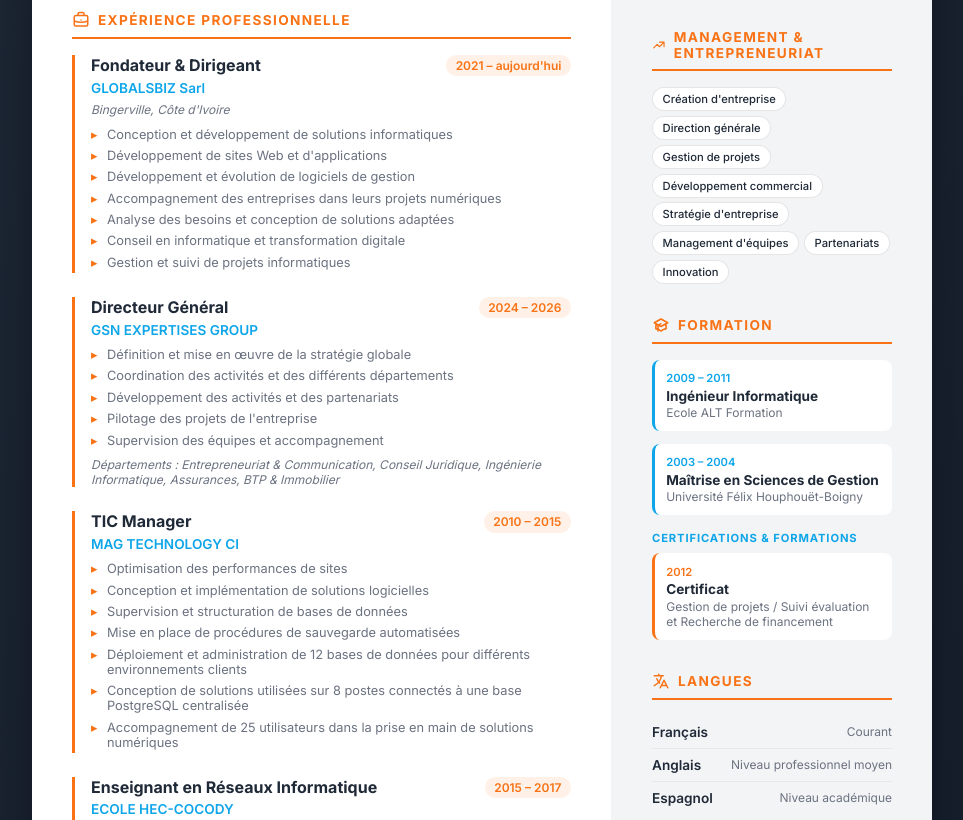
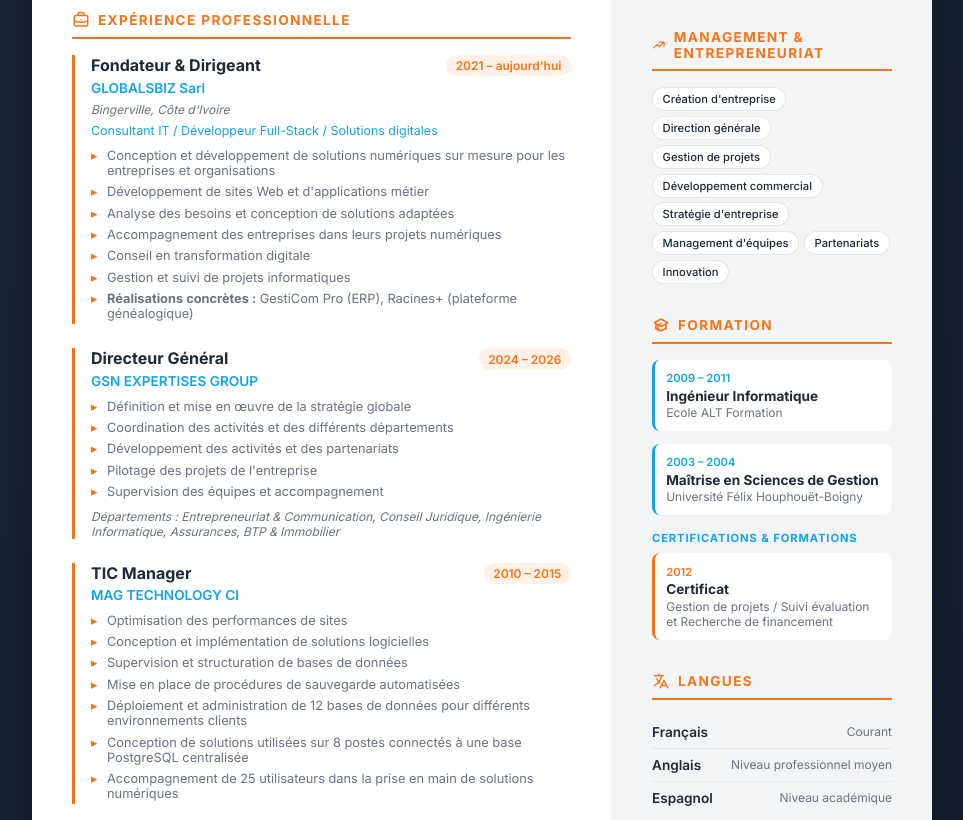
Before and after one commit to Pacousstar/CV-DIHI, a plain HTML site: page index.html in a window 1280 px wide. Shown: the part 726-1546 px from the top of the page, without its empty margins (158-1121 px from the left). Drawn offline with Linux system fonts and the light colour scheme.

Commit message:
GLOBALSBIZ: Consultant IT + réalisations + GestiCom Pro lié

```diff
--- a/index.html
+++ b/index.html
@@ -471,14 +471,15 @@
                         </div>
                         <div class="experience-company">GLOBALSBIZ Sarl</div>
                         <div class="experience-location">Bingerville, Côte d'Ivoire</div>
+                        <div style="font-size: 0.78rem; color: var(--accent); margin-bottom: 0.4rem;">Consultant IT / Développeur Full-Stack / Solutions digitales</div>
                         <ul class="experience-list">
-                            <li>Conception et développement de solutions informatiques</li>
-                            <li>Développement de sites Web et d'applications</li>
-                            <li>Développement et évolution de logiciels de gestion</li>
+                            <li>Conception et développement de solutions numériques sur mesure pour les entreprises et organisations</li>
+                            <li>Développement de sites Web et d'applications métier</li>
+                            <li>Analyse des besoins et conception de solutions adaptées</li>
                             <li>Accompagnement des entreprises dans leurs projets numériques</li>
-                            <li>Analyse des besoins et conception de solutions adaptées</li>
-                            <li>Conseil en informatique et transformation digitale</li>
+                            <li>Conseil en transformation digitale</li>
                             <li>Gestion et suivi de projets informatiques</li>
+                            <li><strong>Réalisations concrètes :</strong> GestiCom Pro (ERP), Racines+ (plateforme généalogique)</li>
                         </ul>
                     </div>
 
@@ -601,8 +602,9 @@
 
                     <div class="project-card">
                         <div class="project-title">Racines+</div>
-                        <div class="project-subtitle">Plateforme généalogique numérique — Concepteur & Développeur</div>
+                        <div class="project-subtitle">Plateforme généalogique numérique — Architecture complexe combinant graphe de données, PostgreSQL et IA</div>
                         <ul class="project-features">
+                            <li>Conception, architecture, développement et déploiement</li>
                             <li>Arbre généalogique interactif, visualisation pyramidale</li>
                             <li>Cartographie des migrations familiales et diaspora</li>
                             <li>Collecte témoignages oraux et archives multimédias</li>
```
Also changed, not shown: 1 other file.
